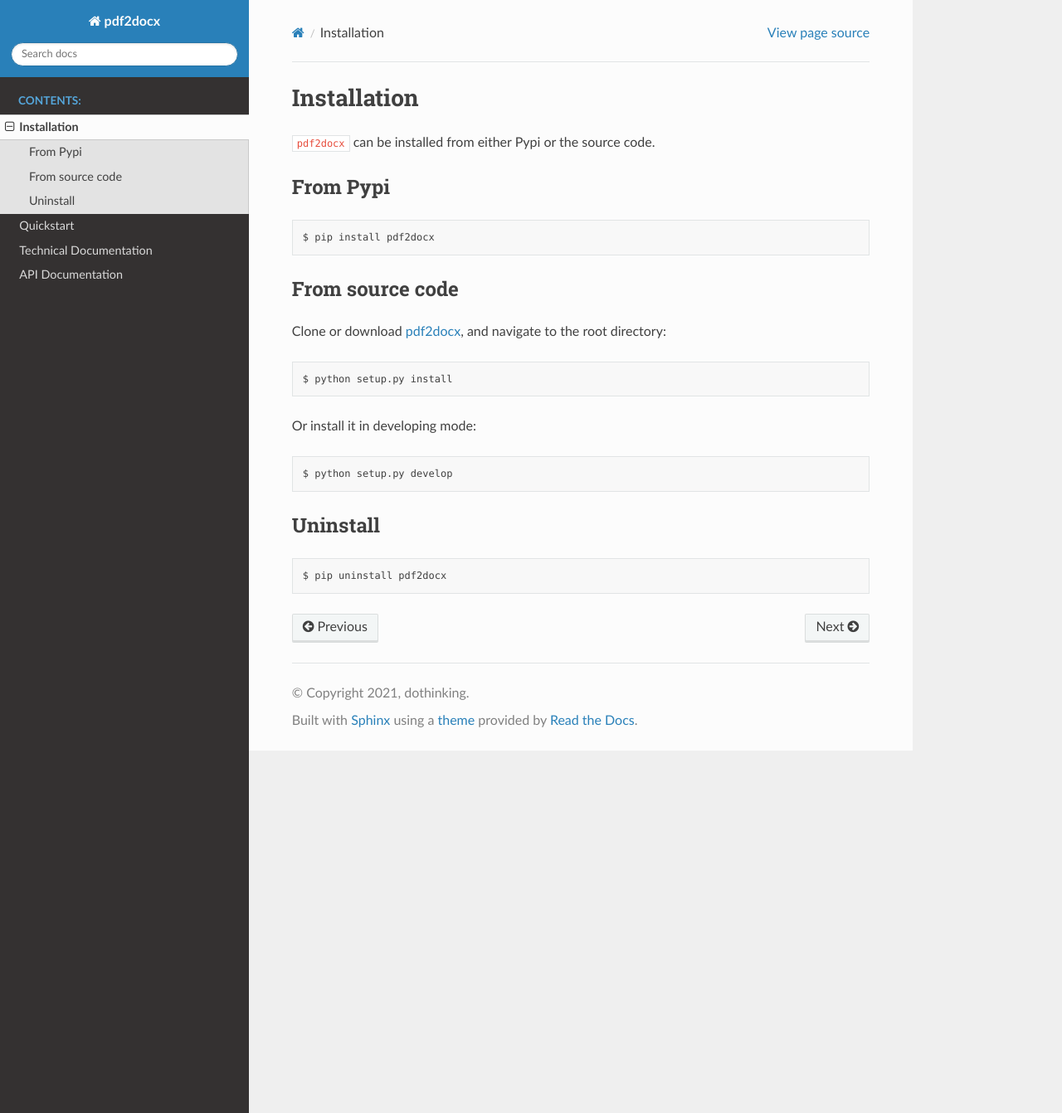
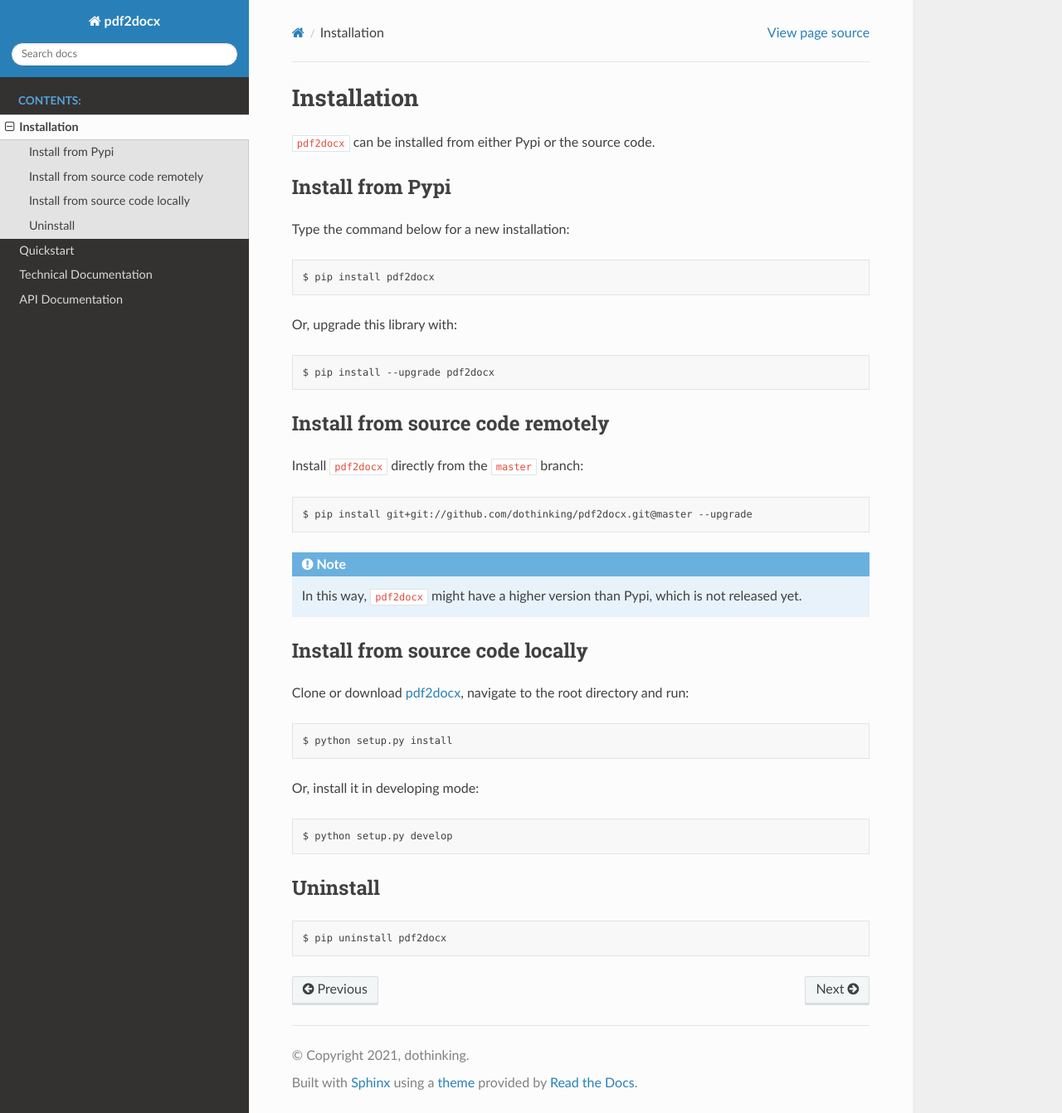
Before and after one commit to ArtifexSoftware/pdf2docx, a Sphinx documentation site: the page built from doc/installation.rst, in a window 1280 px wide and 1342 px high. Shown: the whole window at 83% size. Built offline with Sphinx 7.4.7 and the Read the Docs theme 2.0.0, drawn with Linux system fonts in a browser that asks for light colours; pages that are not in the unit, such as notebooks, are missing from menus.

Commit message:
update doc

```diff
--- a/doc/installation.rst
+++ b/doc/installation.rst
@@ -4,23 +4,40 @@
 ``pdf2docx`` can be installed from either Pypi or the source code.
 
 
-From Pypi
-----------------
-::
+Install from Pypi
+-------------------
+
+Type the command below for a new installation::
 
   $ pip install pdf2docx
 
+Or, upgrade this library with::
 
-From source code
--------------------
+  $ pip install --upgrade pdf2docx
 
-Clone or download `pdf2docx <https://github.com/dothinking/pdf2docx>`_, and navigate to the root directory::
+
+Install from source code remotely
+--------------------------------------
+
+Install ``pdf2docx`` directly from the ``master`` branch::
+
+  $ pip install git+git://github.com/dothinking/pdf2docx.git@master --upgrade
+
+.. note::
+  In this way, ``pdf2docx`` might have a higher version than Pypi, which is not released yet.
+
+
+Install from source code locally
+---------------------------------------
+
+Clone or download `pdf2docx <https://github.com/dothinking/pdf2docx>`_, navigate to the root directory and run::
 
   $ python setup.py install
 
-Or install it in developing mode::
+Or, install it in developing mode::
 
   $ python setup.py develop
+
 
 Uninstall
 --------------
```
Also changed, not shown: README.md (+2 -0 lines), README_CN.md (added, +70 -0 lines), setup.py (+6 -5 lines).
